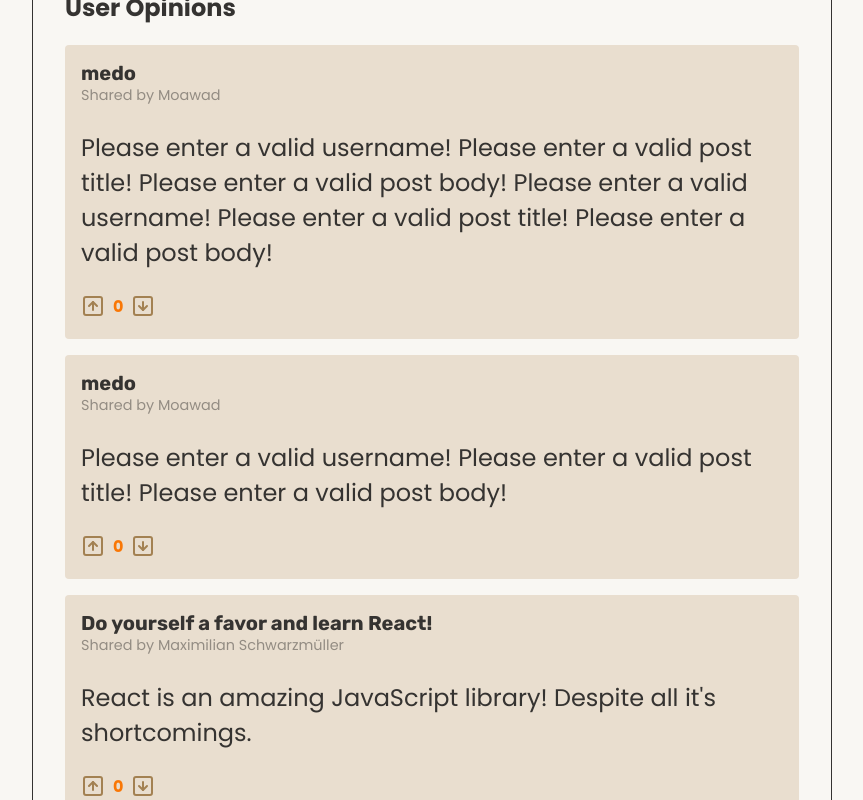
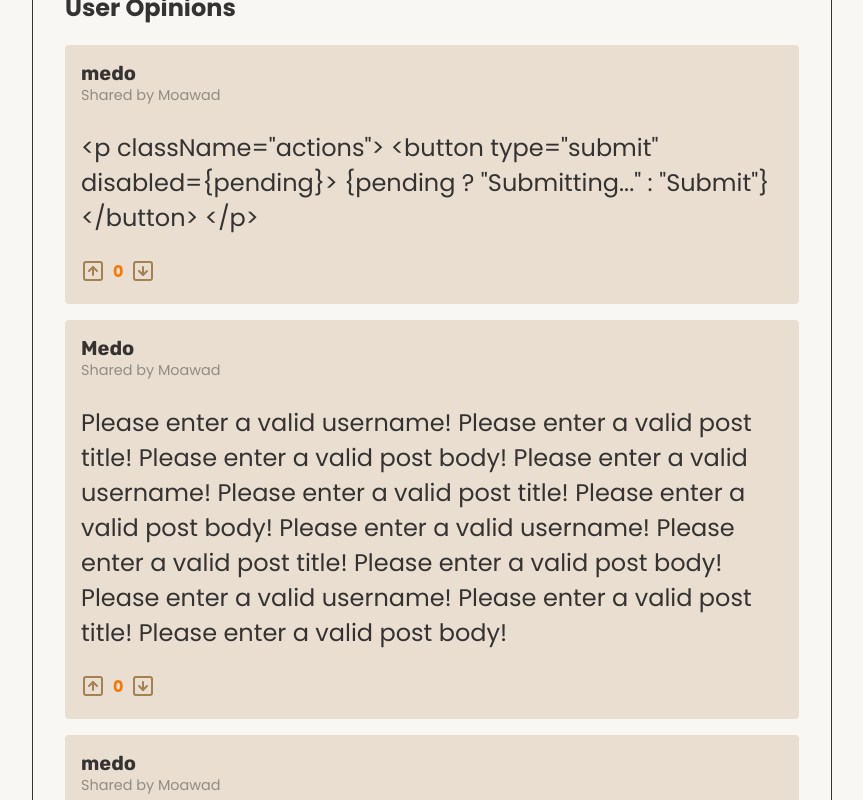
Before and after one commit to Mo3wadIbrahim/forms-actions-no2, a React (Vite) app in the folder forms-actions-no2/: page / in a window 1280 px wide. Shown: the part 740-1540 px from the top of the page, without its empty margins (208-1071 px from the left). Built offline with nearby package versions, Linux system fonts and the light colour scheme; data requests are answered from the project's data file.

Commit message:
Project Updated

```diff
--- a/forms-actions-no2/backend/db.json
+++ b/forms-actions-no2/backend/db.json
@@ -1,5 +1,19 @@
 {
   "opinions": [
+    {
+      "id": 1782271529156,
+      "votes": 0,
+      "userName": "Moawad",
+      "title": "medo",
+      "body": "    <p className=\"actions\">\n      <button type=\"submit\" disabled={pending}>\n        {pending ? \"Submitting...\" : \"Submit\"}\n      </button>\n    </p>"
+    },
+    {
+      "id": 1782271420722,
+      "votes": 0,
+      "userName": "Moawad",
+      "title": "Medo",
+      "body": "Please enter a valid username! Please enter a valid post title! Please enter a valid post body! Please enter a valid username! Please enter a valid post title! Please enter a valid post body!\n\n\nPlease enter a valid username! Please enter a valid post title! Please enter a valid post body! Please enter a valid username! Please enter a valid post title! Please enter a valid post body!\n\n\n"
+    },
     {
       "id": 1782183105945,
       "votes": 0,
--- a/forms-actions-no2/src/components/NewOpinion.jsx
+++ b/forms-actions-no2/src/components/NewOpinion.jsx
@@ -1,5 +1,6 @@
 import { useActionState, use } from "react";
 import { OpinionsContext } from "../store/opinions-context";
+// import Submit from "./Submit";
 
 export function NewOpinion() {
   const { addOpinion } = use(OpinionsContext);
@@ -33,7 +34,7 @@ export function NewOpinion() {
       errors: null,
     };
   }
-  const [formState, formAction] = useActionState(handleSubmit, {
+  const [formState, formAction, pending] = useActionState(handleSubmit, {
     errors: null,
   });
 
@@ -72,9 +73,10 @@ export function NewOpinion() {
             defaultValue={formState.entredValues?.body}
           ></textarea>
         </p>
-
         <p className="actions">
-          <button type="submit">Submit</button>
+          <button type="submit" disabled={pending}>
+            {pending ? "Submitting..." : "Submit"}
+          </button>
         </p>
       </form>
       {formState.errors && (
--- /dev/null
+++ b/forms-actions-no2/src/components/Submit.jsx
@@ -0,0 +1,11 @@
+import { useFormStatus } from "react-dom";
+export default function Submit() {
+  const { pending } = useFormStatus();
+  return (
+    <p className="actions">
+      <button type="submit" disabled={pending}>
+        {pending ? "Submitting..." : "Submit"}
+      </button>
+    </p>
+  );
+}
```
